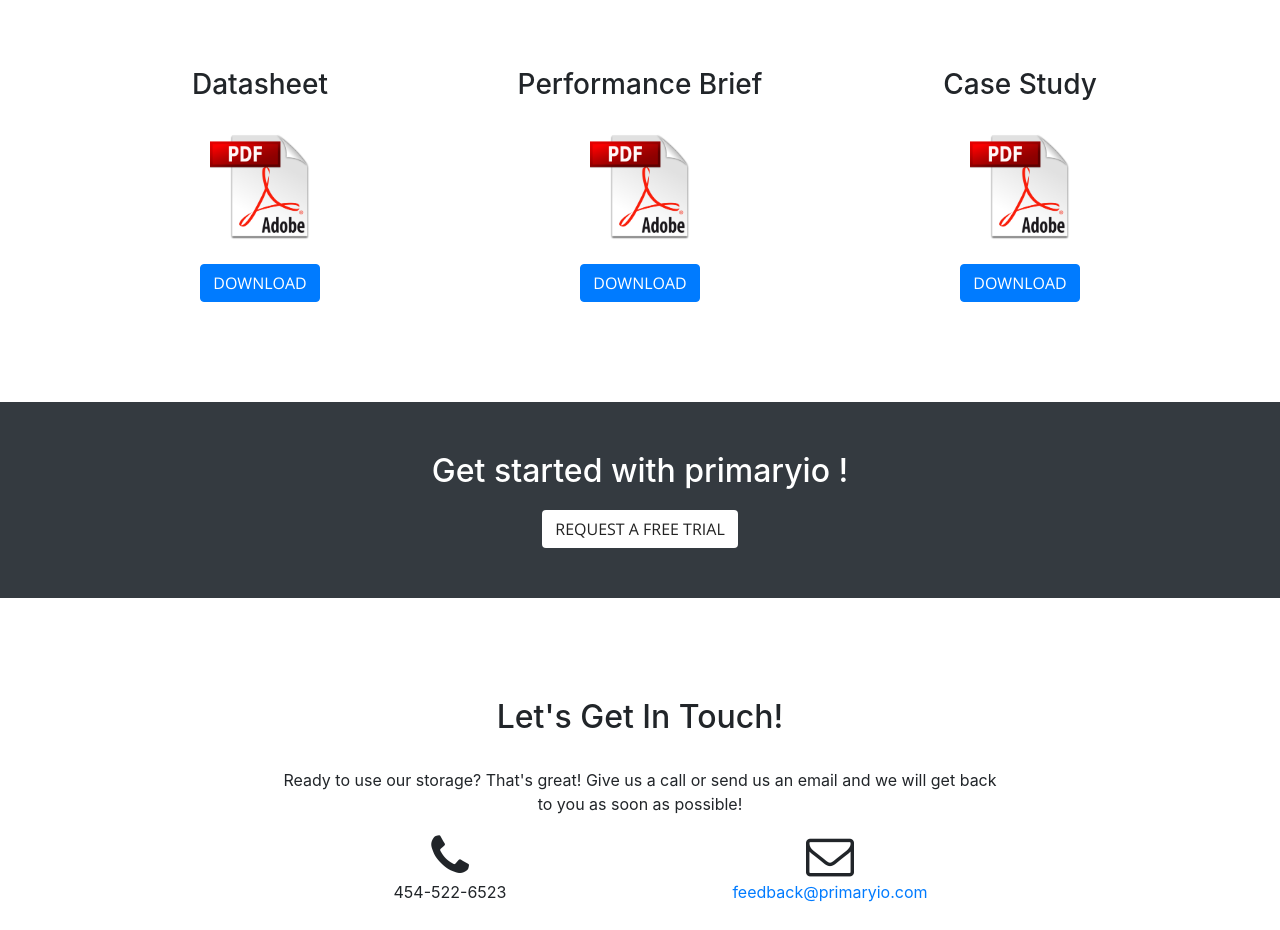
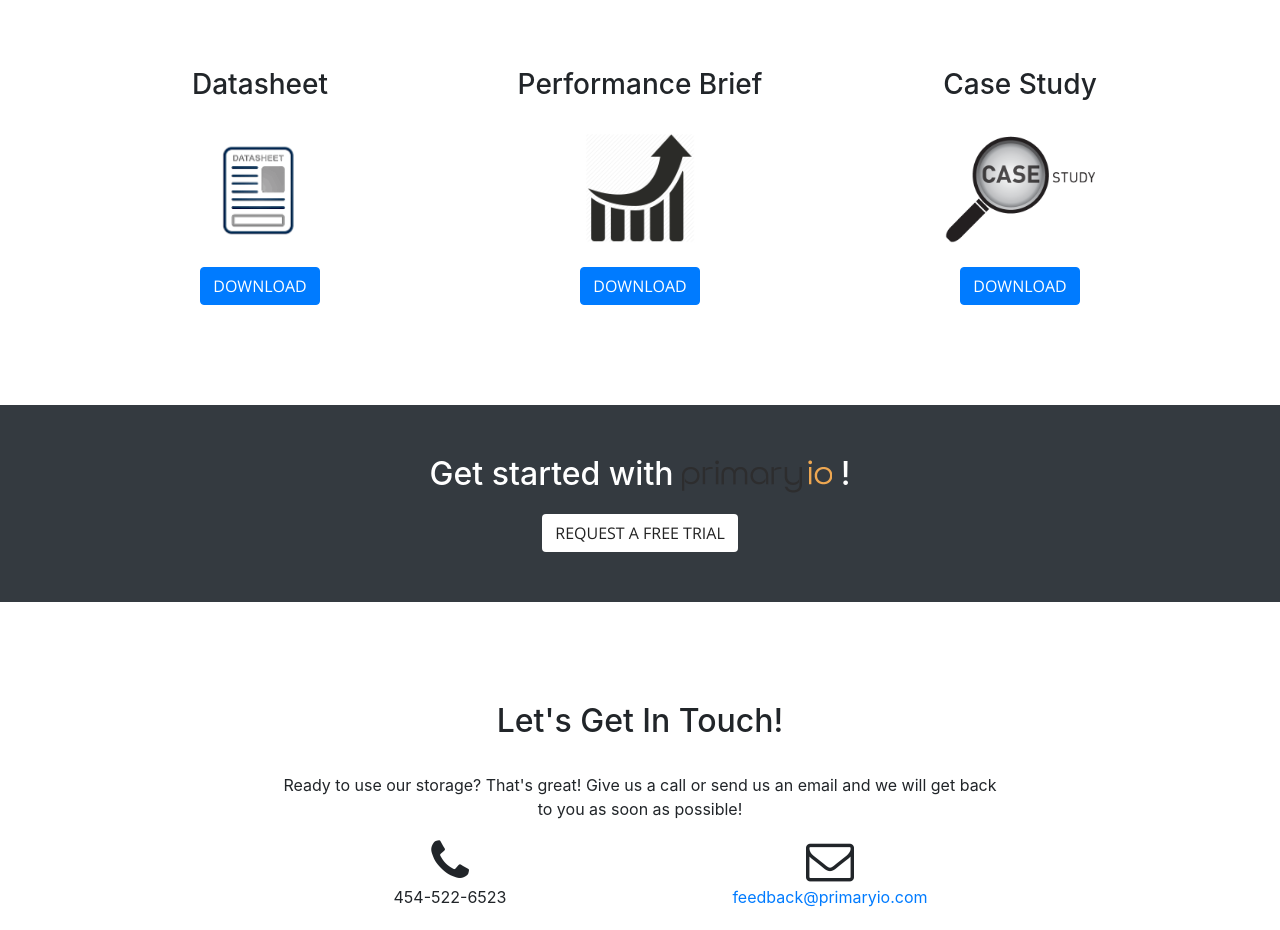
Before and after one commit to priii/pio, a website with bundled scripts: page index.html in a window 1280 px wide. Shown: the part 1600-2530 px from the top of the page. Built offline with nearby package versions, Linux system fonts and the light colour scheme.

Commit message:
changed the pdf images and footer image

```diff
--- a/index.html
+++ b/index.html
@@ -200,7 +200,7 @@
               <h3>Datasheet</h3><br>
               <!--<i class="fa fa-4x fa-file-pdf-o text-primary sr-icons"></i>-->
               <a href="datasheet.pdf" target="_blank" >
-              <img class="img-fluid" src="img/pdf.png" alt="" height="100" width="100">
+              <img class="img-fluid" src="img/datasheet.png" alt="" height="110" width="110">
             </a>
               <!--<p class="text-muted">Description</p>--><br><br>
               <a class="btn btn-primary btn-xl js-scroll-trigger" href="datasheet.pdf" target="_blank" >Download</a>
@@ -210,7 +210,7 @@
             <div class="service-box">
               <h3>Performance Brief</h3><br>
               <a href="pspec.pdf" target="_blank" >
-              <img class="img-fluid" src="img/pdf.png" alt="" height="100" width="100"> <br><br>
+              <img class="img-fluid" src="img/pspec.png" alt="" height="110" width="110"> <br><br>
             </a>
               <a class="btn btn-primary btn-xl js-scroll-trigger" href="pspec.pdf"target="_blank" >Download</a>
             </div>
@@ -219,7 +219,7 @@
             <div class="service-box">
               <h3>Case Study</h3><br>
               <a href="casestudy.pdf" target="_blank" >
-              <img class="img-fluid" src="img/pdf.png" alt="" height="100" width="100"><br><br>
+              <img class="img-fluid" src="img/casestudy.png" alt="" height="150" width="150"><br><br>
             </a>
               <a class="btn btn-primary btn-xl js-scroll-trigger" href="casestudy.pdf" target="_blank" >Download</a>
             </div>
@@ -233,7 +233,7 @@
 
     <div class="call-to-action bg-dark">
       <div class="container text-center">
-        <h2>Get started with primaryio !</h2>
+        <h2>Get started with <img class="img-fluid " src="img/logo.png" alt="" height="150" width="150"> !</h2>
         <a class="btn btn-default btn-xl sr-button" href="">Request a free trial</a>
       </div>
     </div>
```
Also changed, not shown: img/casestudy.png (added), img/datasheet.png (added), img/pspec.png (added).
